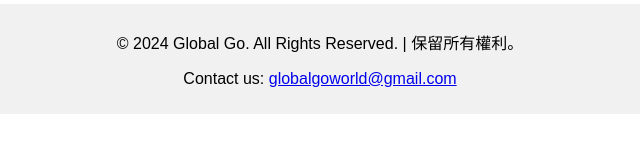
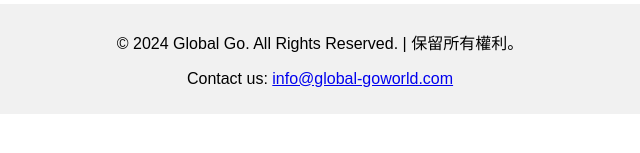
Before and after one commit to Holun1986/Global-Go, a plain HTML site: page index.html in a window 1280 px wide. Shown: the part 417-570 px from the top of the page, 330-970 px from the left. Drawn offline with Linux system fonts and the light colour scheme.

Commit message:
index.html

```diff
--- a/index.html
+++ b/index.html
@@ -118,7 +118,7 @@
 
 <footer>
     <p>&copy; 2024 Global Go. All Rights Reserved. | 保留所有權利。</p>
-    <p>Contact us: <a href="mailto:globalgoworld@gmail.com">globalgoworld@gmail.com</a></p>
+    <p>Contact us: <a href="mailto:info@global-goworld.com">info@global-goworld.com</a></p>
 </footer>
 
 </body>
```
